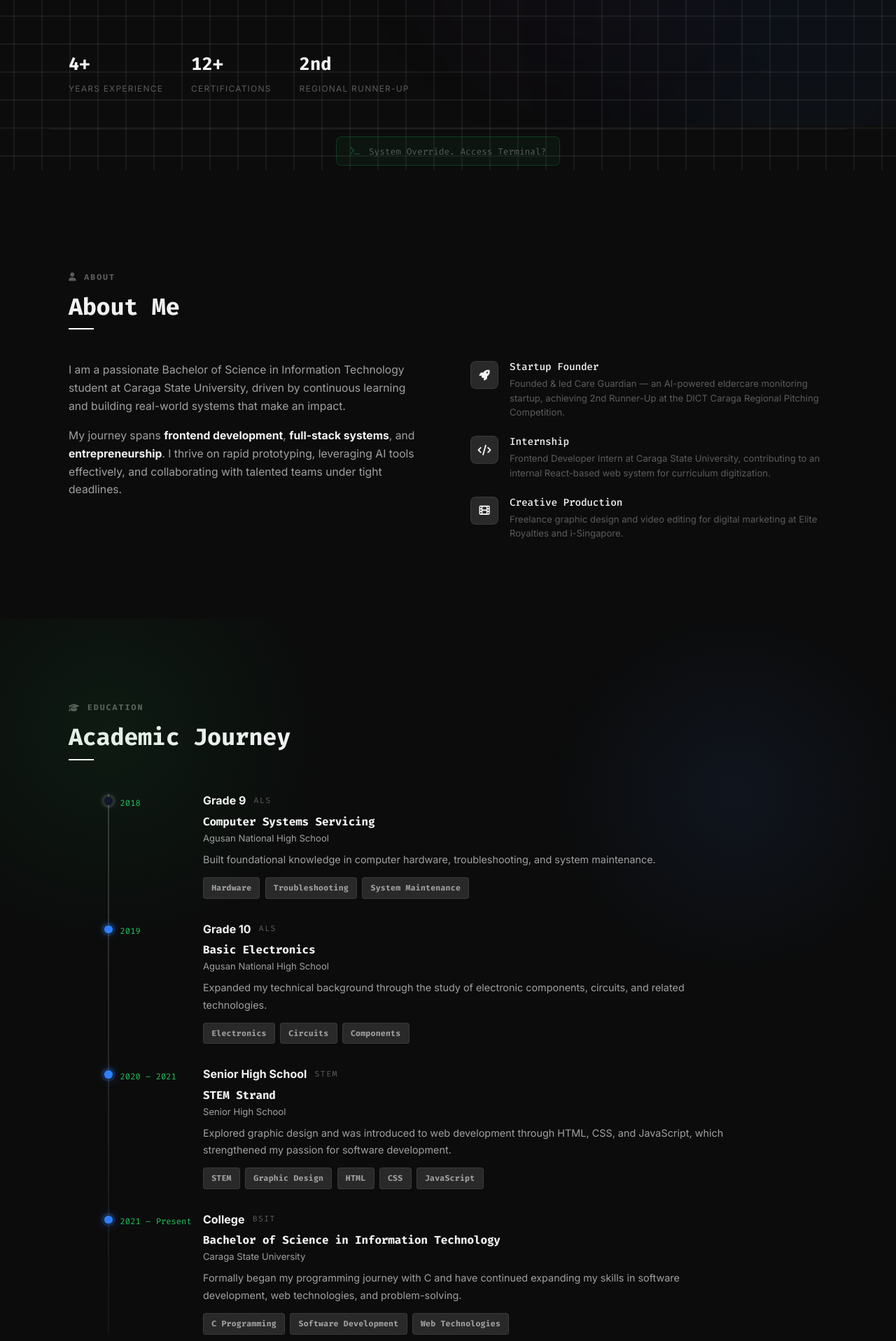
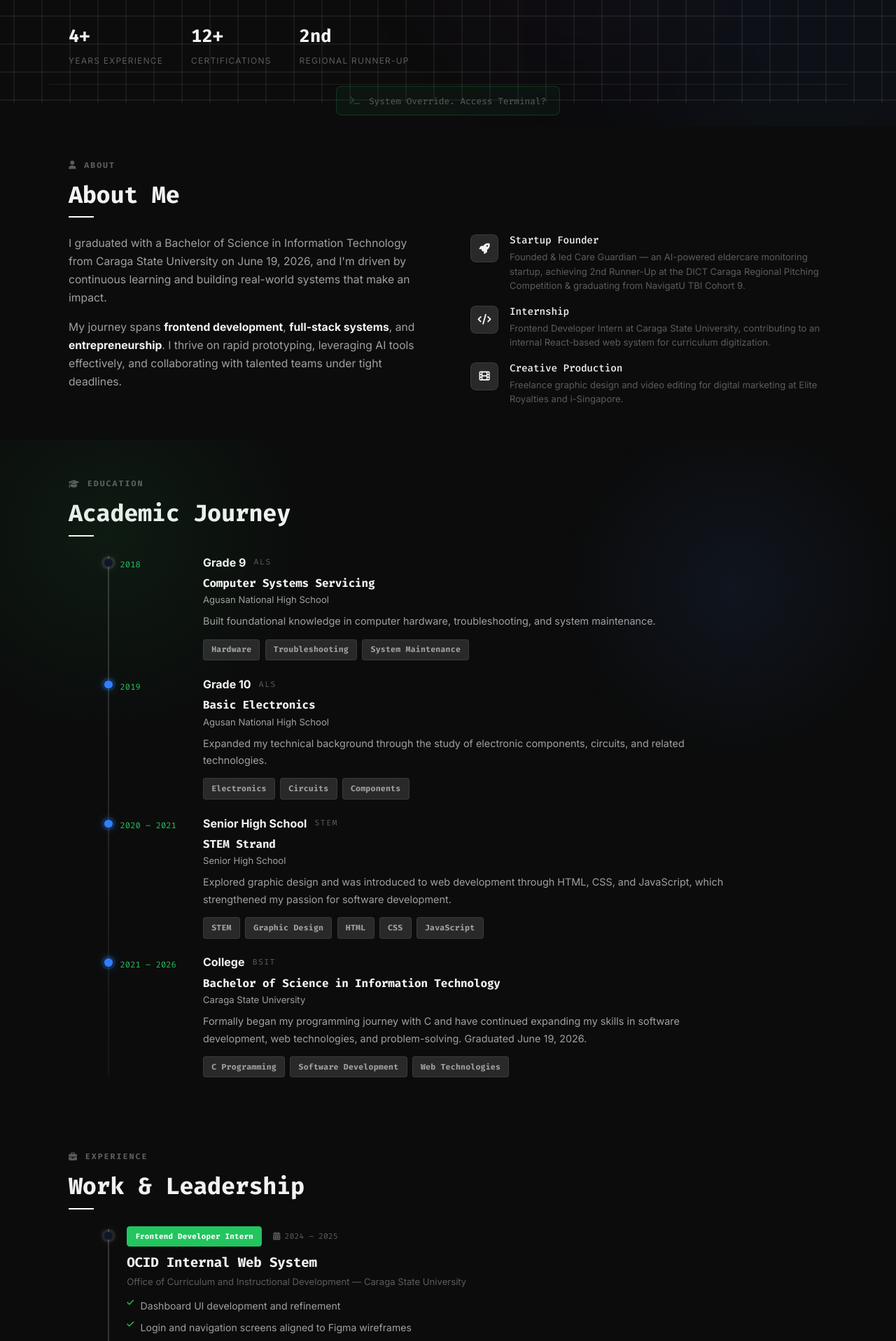
Before and after one commit to cjbantillo/web-app-portfolio, a Vue app: page / in a window 1280 px wide. Shown: the part 620-2537 px from the top of the page at 70% size. Built offline with nearby package versions, Linux system fonts and the light colour scheme.

Commit message:
feat: implement portfolio components and styling with professional work experience and contact details

```diff
--- a/src/components/About.vue
+++ b/src/components/About.vue
@@ -8,9 +8,10 @@
       <div class="about-grid">
         <div class="about-text">
           <p>
-            I am a passionate Bachelor of Science in Information Technology
-            student at Caraga State University, driven by continuous learning
-            and building real-world systems that make an impact.
+            I graduated with a Bachelor of Science in Information Technology
+            from Caraga State University on June 19, 2026, and I'm driven by
+            continuous learning and building real-world systems that make an
+            impact.
           </p>
           <p>
             My journey spans <strong>frontend development</strong>,
@@ -48,7 +49,7 @@ export default {
         {
           icon: "fas fa-rocket",
           title: "Startup Founder",
-          desc: "Founded & led Care Guardian — an AI-powered eldercare monitoring startup, achieving 2nd Runner-Up at the DICT Caraga Regional Pitching Competition.",
+          desc: "Founded & led Care Guardian — an AI-powered eldercare monitoring startup, achieving 2nd Runner-Up at the DICT Caraga Regional Pitching Competition & graduating from NavigatU TBI Cohort 9.",
         },
         {
           icon: "fas fa-code",
@@ -88,7 +89,7 @@ export default {
 .about-highlights {
   display: flex;
   flex-direction: column;
-  gap: 1.5rem;
+  gap: 1.15rem;
 }
 
 .highlight-item {
@@ -129,7 +130,7 @@ export default {
 @media (max-width: 768px) {
   .about-grid {
     grid-template-columns: 1fr;
-    gap: 2.2rem;
+    gap: 1.5rem;
   }
 }
 </style>
--- a/src/components/Certifications.vue
+++ b/src/components/Certifications.vue
@@ -67,6 +67,10 @@ const certFiles = {
   ).href,
   introDL: new URL(
     "../assets/Certificates/Christian James Bantillo - Intro to Deep Learning.png",
+    import.meta.url,
+  ).href,
+  navigatuCompletion: new URL(
+    "../assets/Certificates/navigatu-completion-cert.jpg",
     import.meta.url,
   ).href,
 };
@@ -210,6 +214,17 @@ export default {
           description:
             "AI-assisted agile development and startup fundamentals.",
         },
+        {
+          id: 13,
+          title: "Navigatu TBI Incubation — Cohort 9",
+          issuer: "CSU Technology Business Incubator",
+          category: "Entrepreneurship",
+          date: "July 2026",
+          icon: "fas fa-rocket",
+          file: certFiles.navigatuCompletion,
+          description:
+            "Successfully completed the structured incubation program for Care Guardian startup commercialization.",
+        },
       ],
     };
   },
@@ -229,7 +244,7 @@ export default {
   display: flex;
   flex-wrap: wrap;
   gap: 0.5rem;
-  margin-bottom: 2.2rem;
+  margin-bottom: 1.35rem;
 }
 
 .cert-filter-btn {
@@ -259,7 +274,7 @@ export default {
 .certs-grid {
   display: grid;
   grid-template-columns: repeat(auto-fit, minmax(270px, 1fr));
-  gap: 1.4rem;
+  gap: 1.15rem;
 }
 
 .cert-card {
--- a/src/components/Contact.vue
+++ b/src/components/Contact.vue
@@ -84,7 +84,7 @@ export default {
   color: var(--text-secondary);
   font-size: 0.95rem;
   max-width: 520px;
-  margin-bottom: 2rem;
+  margin-bottom: 1.35rem;
   margin-left: auto;
   margin-right: auto;
   transition: color 0.35s;
@@ -94,7 +94,7 @@ export default {
   display: grid;
   grid-template-columns: repeat(auto-fit, minmax(240px, 1fr));
   gap: 1rem;
-  margin-bottom: 2.5rem;
+  margin-bottom: 1.5rem;
   justify-items: center;
 }
 
--- a/src/components/Education.vue
+++ b/src/components/Education.vue
@@ -82,11 +82,11 @@ export default {
           id: 4,
           stage: "College",
           label: "BSIT",
-          period: "2021 – Present",
+          period: "2021 – 2026",
           title: "Bachelor of Science in Information Technology",
           school: "Caraga State University",
           description:
-            "Formally began my programming journey with C and have continued expanding my skills in software development, web technologies, and problem-solving.",
+            "Formally began my programming journey with C and have continued expanding my skills in software development, web technologies, and problem-solving. Graduated June 19, 2026.",
           topics: ["C Programming", "Software Development", "Web Technologies"],
         },
       ],
@@ -123,7 +123,7 @@ export default {
   position: relative;
   display: flex;
   flex-direction: column;
-  gap: 1.7rem;
+  gap: 1.15rem;
   padding-left: 2.6rem;
 }
 
--- a/src/components/Experience.vue
+++ b/src/components/Experience.vue
@@ -142,7 +142,7 @@ export default {
             "Revenue projections and government / hospital partnership planning",
           ],
           achievement:
-            "🥈 2nd Runner-Up — DICT Caraga Regional Pitching Competition (RPC 2025-26)",
+            "🥈 2nd Runner-Up — DICT Caraga RPC (2025-26) | 🚀 Graduate — NavigatU TBI Incubation (Cohort 9)",
           stack: ["Python", "Node.js", "React", "Vue.js", "PostgreSQL", "IoT"],
           gallery: [
             {
@@ -188,6 +188,20 @@ export default {
           ],
           stack: ["Adobe Premiere Pro", "CapCut", "Canva"],
         },
+        {
+          id: 5,
+          role: "Freelance Full-Stack Developer",
+          date: "May 2026 – July 2026",
+          title: "Private Company (NDA)",
+          org: "Confidential (NDA)",
+          contributions: [
+            "Built and maintained full-stack features across frontend and backend",
+            "Implemented responsive UI components and RESTful APIs",
+            "Performed code reviews, debugging, and performance optimizations",
+            "Deployed releases and supported production monitoring while adhering to NDA terms",
+          ],
+          stack: ["JavaScript", "Node.js", "Vue.js", "React", "SQL"],
+        },
       ],
     };
   },
@@ -199,7 +213,7 @@ export default {
   position: relative;
   display: flex;
   flex-direction: column;
-  gap: 2rem;
+  gap: 1.25rem;
   padding-left: 2.6rem;
 }
 
@@ -263,7 +277,7 @@ export default {
   display: flex;
   justify-content: space-between;
   align-items: center;
-  margin-bottom: 0.9rem;
+  margin-bottom: 0.65rem;
 }
 .exp-meta-left {
   display: flex;
@@ -293,7 +307,7 @@ export default {
 .exp-org {
   color: var(--text-muted);
   font-size: 0.82rem;
-  margin-bottom: 1.1rem;
+  margin-bottom: 0.75rem;
   transition: color 0.35s;
 }
 
--- a/src/components/Hero.vue
+++ b/src/components/Hero.vue
@@ -147,12 +147,12 @@ export default {
 
 <style scoped>
 .hero {
-  min-height: 100vh;
+  min-height: 88vh;
   display: flex;
   flex-direction: column;
   justify-content: center;
   align-items: center;
-  padding: 5rem 0 3rem;
+  padding: 4.5rem 0 1.5rem;
   position: relative;
   overflow: hidden;
 }
@@ -278,7 +278,7 @@ export default {
   display: flex;
   gap: 0.85rem;
   flex-wrap: wrap;
-  margin-bottom: 3.5rem;
+  margin-bottom: 2rem;
 }
 
 .hero-inner .hero-portrait {
@@ -340,13 +340,13 @@ export default {
   max-width: 1140px;
   height: 1px;
   background: var(--border);
-  margin-top: 3rem;
+  margin-top: 1.5rem;
   transition: background 0.35s;
 }
 
 @media (max-width: 768px) {
   .hero {
-    padding: 4rem 0 2.5rem;
+    padding: 3.5rem 0 1.5rem;
   }
   .hero-inner {
     grid-template-columns: 1fr;
--- a/src/components/MiniGame.vue
+++ b/src/components/MiniGame.vue
@@ -218,8 +218,8 @@ export default {
   display: flex;
   justify-content: center;
   align-items: center;
-  margin-top: -3rem; /* Negative margin to overlap Hero */
-  margin-bottom: 2rem;
+  margin-top: -1.5rem; /* Negative margin to overlap Hero */
+  margin-bottom: 0.5rem;
   width: 100%;
   position: relative;
   z-index: 10;
--- a/src/components/Projects.vue
+++ b/src/components/Projects.vue
@@ -61,7 +61,7 @@ export default {
 .projects-grid {
   display: grid;
   grid-template-columns: repeat(auto-fit, minmax(300px, 1fr));
-  gap: 1.5rem;
+  gap: 1.15rem;
 }
 
 .project-icon {
--- a/src/components/Skills.vue
+++ b/src/components/Skills.vue
@@ -117,7 +117,7 @@ export default {
 .skills-grid {
   display: grid;
   grid-template-columns: repeat(auto-fit, minmax(300px, 1fr));
-  gap: 1.5rem;
+  gap: 1.15rem;
 }
 
 .skill-card-header {
--- a/src/style.css
+++ b/src/style.css
@@ -175,7 +175,7 @@ a:hover {
 }
 
 .section {
-  padding: 7rem 0;
+  padding: 3rem 0;
   position: relative;
   z-index: 1;
   opacity: 0;
@@ -212,7 +212,7 @@ a:hover {
   width: 36px;
   height: 2px;
   background: var(--accent);
-  margin-bottom: 2.8rem;
+  margin-bottom: 1.5rem;
   transition: background 0.35s ease;
 }
 
@@ -223,7 +223,7 @@ a:hover {
   background: var(--bg-card);
   border: 1px solid var(--border);
   border-radius: 10px;
-  padding: 1.75rem;
+  padding: 1.35rem 1.5rem;
   box-shadow: var(--shadow-card);
   transition:
     background 0.3s ease,
@@ -375,7 +375,7 @@ a:hover {
    ============================================================ */
 @media (max-width: 768px) {
   .section {
-    padding: 4.5rem 0;
+    padding: 2rem 0;
   }
   .container {
     padding: 0 1.1rem;
```
Also changed, not shown: src/assets/Certificates/navigatu-completion-cert.jpg (added), 1 other file (tests, documents, lock files or other folders).
